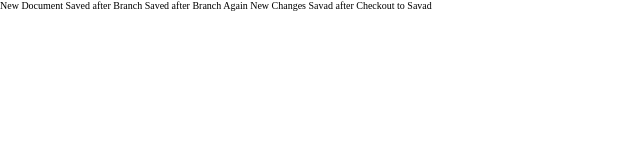
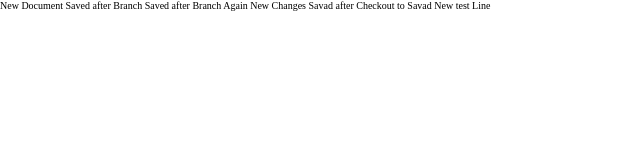
Before and after one commit to idsalmantm/project_01, a website: page index.html in a window 1280 px wide. Shown: the full height of the page, 0-640 px from the left. Drawn offline with nearby package versions, Linux system fonts and the light colour scheme.

Commit message:
new test with all

```diff
--- a/index.html
+++ b/index.html
@@ -22,6 +22,7 @@
             Saved after Branch
             Saved after Branch Again
             New Changes Savad after Checkout to Savad
+            New test Line
         </section>
     </main>
     <script src="dist/bundle.js"></script>
```
